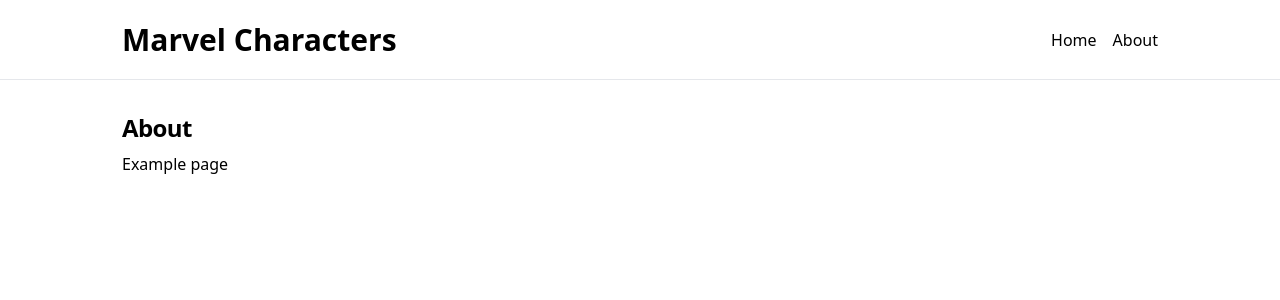
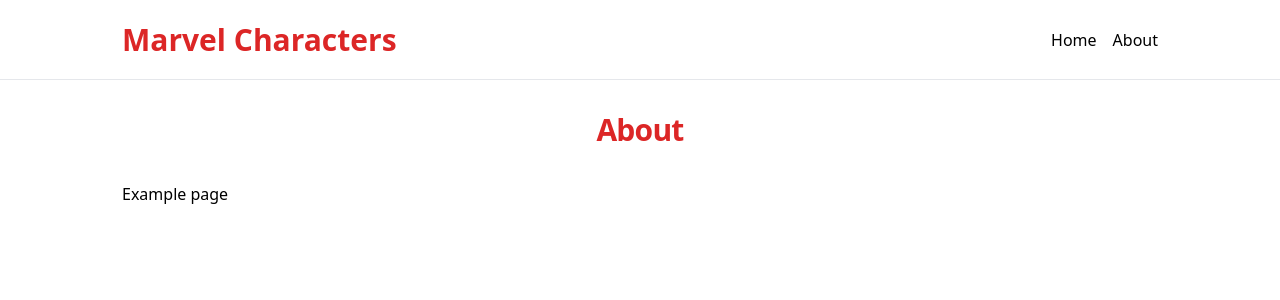
Before and after one commit to ThomasHoadley/react-marvel-dropdown, a React (Vite) app: page /about in a window 1280 px wide. Shown: the top 300 px of the page. Built offline with nearby package versions, Linux system fonts and the light colour scheme; no server answers.

Commit message:
feat: tweak styles and minor refactor

```diff
--- a/src/components/molecules/card/index.tsx
+++ b/src/components/molecules/card/index.tsx
@@ -1,13 +1,14 @@
 import { HTMLAttributes } from "react";
 import { P } from "../../atoms/typography";
 
-interface Props extends HTMLAttributes<HTMLDivElement> {
+export interface CardProps extends HTMLAttributes<HTMLDivElement> {
   title: string;
   subTitle?: string;
   imageUrl: string;
+
 }
 
-function Card({ imageUrl, title, className, ...rest }: Props) {
+function Card({ imageUrl, title, className, ...rest }: CardProps) {
   return (
     <div className={`${className} flex flex-col border rounded`} {...rest}>
       <div className="h-[200px] w-full relative">
--- a/src/components/molecules/page-title/index.tsx
+++ b/src/components/molecules/page-title/index.tsx
@@ -5,7 +5,7 @@
 };
 
 function PageTitle({ text }: Props) {
-  return <H1 className="text-center mb-4">{text}</H1>;
+  return <H1 className="text-center mb-4 text-red-600">{text}</H1>;
 }
 
 export default PageTitle;
--- a/src/components/organisms/header/index.tsx
+++ b/src/components/organisms/header/index.tsx
@@ -9,7 +9,9 @@
       <PageContainer className="flex justify-between">
         <div className="flex flex-row justify-center items-center space-x-2">
           <Link to={Pages.HOME}>
-            <P className="font-bold text-2xl md:text-3xl">Marvel Characters</P>
+            <P className="font-bold text-2xl md:text-3xl text-red-600">
+              Marvel Characters
+            </P>
           </Link>
         </div>
         <nav className="flex flex-row space-x-4 items-center">
--- /dev/null
+++ b/src/features/character-search/components/character-card/index.tsx
@@ -0,0 +1,29 @@
+import { CircleX } from "lucide-react";
+import { CharacterFormatted } from "../../../../api/characters/types";
+import Card, { CardProps } from "../../../../components/molecules/card";
+
+interface Props extends CardProps {
+  characterId: CharacterFormatted["id"];
+  handleRemove: (id: number) => void;
+}
+
+function CharacterCard({
+  handleRemove,
+  characterId,
+  className,
+  ...rest
+}: Props) {
+  return (
+    <div className={`relative ${className ?? ""}`}>
+      <button
+        className="absolute top-5 right-5 z-10 bg-white rounded-full"
+        onClick={() => handleRemove(characterId)}
+      >
+        <CircleX className="text-red-600 cursor-pointer" />
+      </button>
+      <Card {...rest} />
+    </div>
+  );
+}
+
+export default CharacterCard;
--- a/src/features/character-search/index.tsx
+++ b/src/features/character-search/index.tsx
@@ -7,7 +7,7 @@
   CharactersApiResponse,
 } from "../../api/characters/types";
 import { P } from "../../components/atoms/typography";
-import Card from "../../components/molecules/card";
+import CharacterCard from "./components/character-card";
 import SearchInput from "./components/search-input";
 import { isCharacterSelected, sortCharactersByName } from "./helpers";
 
@@ -59,22 +59,30 @@
     }
   }, [characters]);
 
-  function handleSelect(character: CharacterFormatted) {
+  const handleSelect = (character: CharacterFormatted) => {
     if (!isCharacterSelected(characterList, character))
       setCharacterList((prevState) => [...prevState, character]);
-  }
+  };
+  const handleRemove = (characterId: CharacterFormatted["id"]) => {
+    const updatedCharacterList = characterList.filter(
+      (character) => character.id !== characterId
+    );
+    setCharacterList(updatedCharacterList);
+  };
 
   /**
    * todo
    * add icon to close dropdown
    * improve the error and loading state
+   * handle empty results
    * add ability to remove card
    * refactor code to make more modular
    * improve UI UX experience - i.e. some on brand user loading states etc.
+   * write tests
    */
   return (
     <div className="space-y-10">
-      <aside className="relative w-[400px] max-w-full mx-auto z-10">
+      <aside className="relative w-[400px] max-w-full mx-auto z-20">
         <SearchInput
           value={characterInput}
           onChange={(e) => setCharacterInput(e.target.value)}
@@ -96,6 +104,7 @@
             {formattedCharacterData
               ?.sort(sortCharactersByName)
               .map((character) => {
+                // todo make the button component reusable
                 return (
                   <button
                     className={`border-b py-2 px-2 cursor-pointer hover:bg-slate-100 text-left last:border-0 ${
@@ -103,7 +112,7 @@
                         ? "bg-gray-100"
                         : ""
                     }`}
-                    // todo - handle enter press
+                    // todo - handle enter key press
                     onClick={() => handleSelect(character)}
                   >
                     {character.name}
@@ -114,9 +123,15 @@
         )}
       </aside>
       <div className="grid grid-cols-6 gap-4">
-        {characterList.map(({ imageUrl, name }) => {
+        {characterList.map(({ imageUrl, name, id }) => {
           return (
-            <Card imageUrl={imageUrl} title={name} className="col-span-2" />
+            <CharacterCard
+              handleRemove={() => handleRemove(id)}
+              characterId={id}
+              imageUrl={imageUrl}
+              title={name}
+              className="col-span-6 sm:col-span-3 md:col-span-2"
+            />
           );
         })}
         {isGetCharactersError && <P>There has been an error</P>}
--- a/src/pages/about/index.tsx
+++ b/src/pages/about/index.tsx
@@ -1,10 +1,11 @@
-import { H2 } from "../../components/atoms/typography";
+import { P } from "../../components/atoms/typography";
+import PageTitle from "../../components/molecules/page-title";
 
 function About() {
   return (
     <>
-      <H2>About</H2>
-      <p>Example page</p>
+      <PageTitle text="About" />
+      <P>Example page</P>
     </>
   );
 }
```
